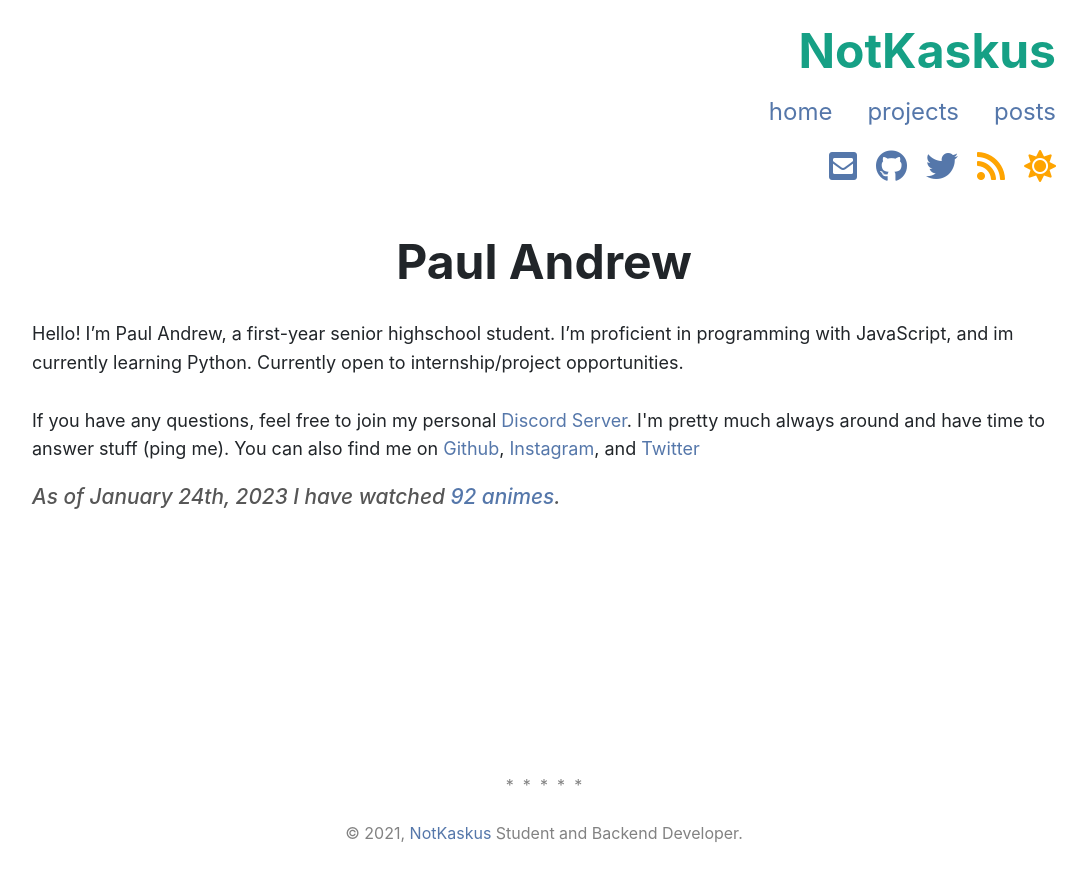
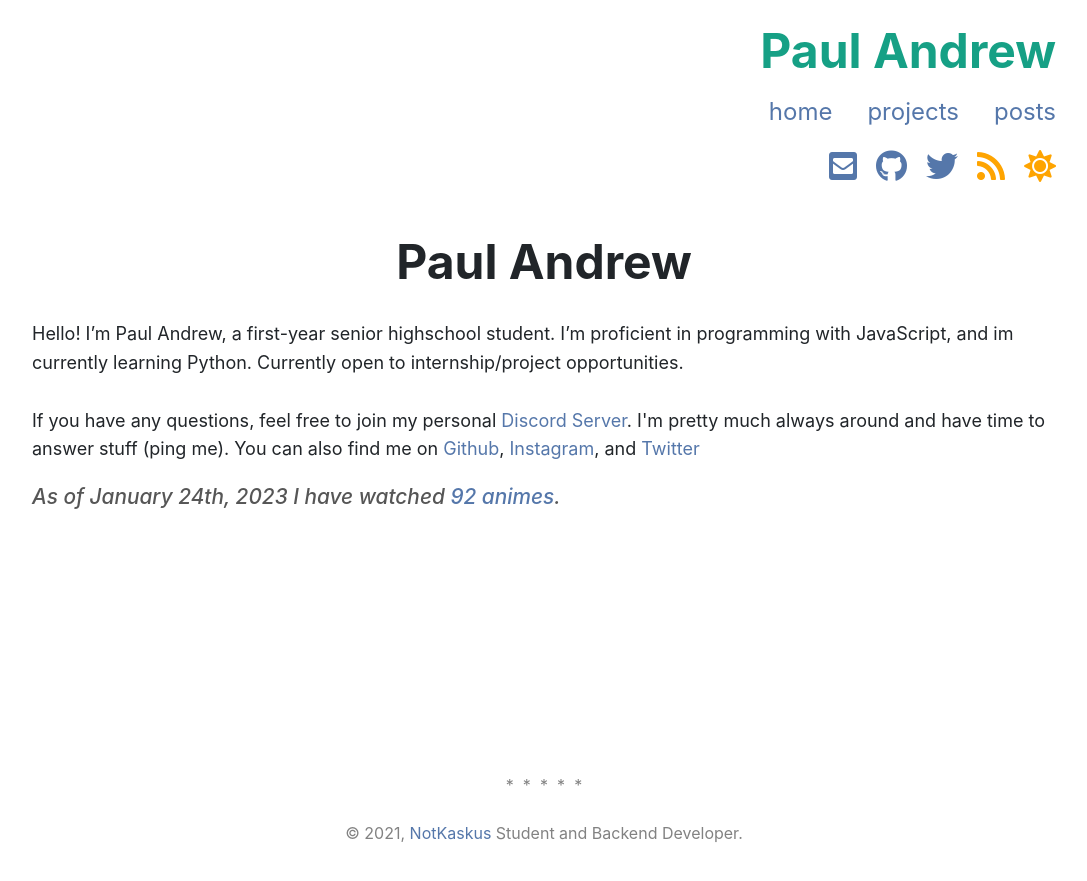
Before and after one commit to NotKaskus/notkaskus.github.io, a Jekyll site: the page built from index.md, in a window 1280 px wide. Shown: the top 881 px of the page, without its empty margins (96-1183 px from the left). Built offline with Jekyll 4.4.1, drawn with Linux system fonts in a browser that asks for light colours; nearby versions of some CDN libraries; a style sheet for code colours, icons or effects is not loaded.

Commit message:
Edit webpage default title

```diff
--- a/_config.yml
+++ b/_config.yml
@@ -4,7 +4,7 @@
 # You may also want to update /config/webpack.pwa.js in case you want to generate a Progressive Web App
 
 ### Webpage configuration
-title: NotKaskus
+title: Paul Andrew
 short_logo: NotKaskus (Paul)
 description: >
   Hobby JavaScript-Developer creating API, Bots and NodeJS Projects.
```
